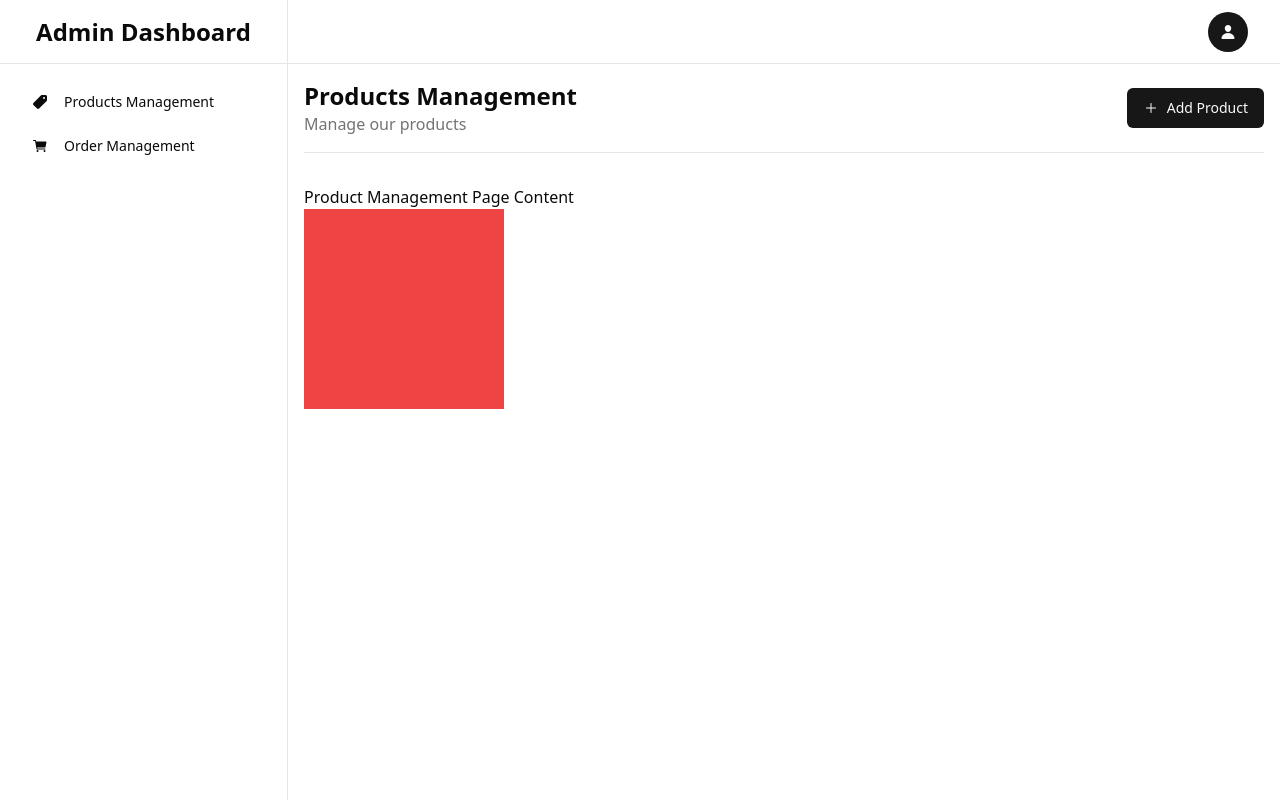
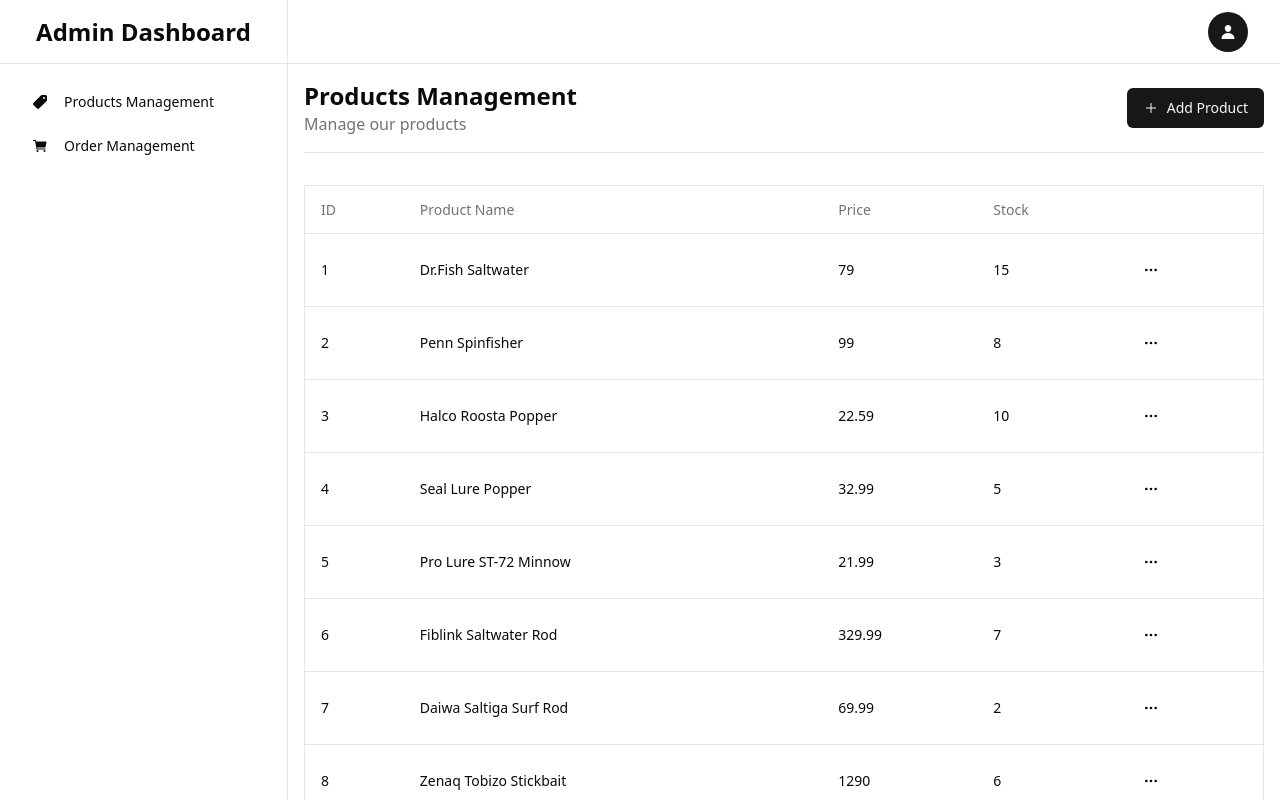
Before and after one commit to GarryAma/react-redux-practice, a React (Vite) app: page /admin/products in a window 1280 px wide. Shown: the top 800 px of the page. Built offline with nearby package versions, Linux system fonts and the light colour scheme; data requests are answered from the project's data file.

Commit message:
adding product table done

```diff
--- a/src/App.jsx
+++ b/src/App.jsx
@@ -11,6 +11,7 @@
 
 function App() {
   const { pathname } = useLocation();
+  // console.log(pathname);
   return (
     <>
       {!pathname.startsWith("/admin") ? <Header /> : null}
--- a/src/components/layout/AdminLayout.jsx
+++ b/src/components/layout/AdminLayout.jsx
@@ -1,6 +1,7 @@
 import React from "react";
 import { Button } from "../ui/button";
 import { IoAdd, IoCart, IoPerson, IoPricetag } from "react-icons/io5";
+import { useLocation } from "react-router-dom";
 
 const SideBarItem = (props) => {
   const { icon, text } = props;
--- a/src/components/pages/admin/ProductManagementPage.jsx
+++ b/src/components/pages/admin/ProductManagementPage.jsx
@@ -1,11 +1,39 @@
 import { AdminLayout } from "@/components/layout/AdminLayout";
 import { Button } from "@/components/ui/button";
-import React from "react";
+import {
+  Table,
+  TableBody,
+  TableCell,
+  TableHead,
+  TableHeader,
+  TableRow,
+} from "@/components/ui/table";
+import { axiosInstance } from "@/lib/axios";
+import { Ellipsis } from "lucide-react";
+import React, { useEffect, useState } from "react";
 import { IoAdd } from "react-icons/io5";
 
 export const ProductManagementPage = () => {
+  const [products, setProducts] = useState([]);
+
+  const fetchProducts = async () => {
+    try {
+      const response = await axiosInstance.get("/products");
+      setProducts(response.data);
+    } catch (error) {
+      console.log(error.message);
+    }
+  };
+
+  useEffect(() => {
+    console.log("di useEffect jalan");
+    fetchProducts();
+  }, []);
+
   return (
-    <div>
+    <>
+      {console.log(products)}
+      {console.log("di return jsx jalan")}
       <AdminLayout
         title="Products Management"
         description="Manage our products"
@@ -16,9 +44,44 @@
           </Button>
         }
       >
-        <h1>Product Management Page Content</h1>
-        <div className="w-[200px] h-[200px] bg-red-500"></div>
+        <Table className="p-2 border border-collapse rounded-md">
+          {console.log("inside table jalan")}
+          {console.log(products)}
+          <TableHeader>
+            <TableRow>
+              <TableHead>ID</TableHead>
+              <TableHead>Product Name</TableHead>
+              <TableHead>Price</TableHead>
+              <TableHead>Stock</TableHead>
+              <TableHead> </TableHead>
+            </TableRow>
+          </TableHeader>
+          <TableBody>
+            {console.log(products)}
+            {console.log(products)}
+            {products.map((singleProduct) => {
+              console.log(singleProduct);
+              const { id, name, price, stock } = singleProduct;
+              console.log(id);
+
+              return (
+                <TableRow>
+                  <TableCell>{id}</TableCell>
+                  <TableCell>{name}</TableCell>
+                  <TableCell>{price}</TableCell>
+                  <TableCell>{stock}</TableCell>
+                  <TableCell>
+                    <Button variant="ghost" size="icon">
+                      <Ellipsis className="w-4 h-4" />
+                    </Button>
+                  </TableCell>
+                </TableRow>
+              );
+            })}
+            {[1, 2, 3].map((single) => console.log(single))}
+          </TableBody>
+        </Table>
       </AdminLayout>
-    </div>
+    </>
   );
 };
--- /dev/null
+++ b/src/components/ui/table.jsx
@@ -0,0 +1,83 @@
+import * as React from "react"
+
+import { cn } from "@/lib/utils"
+
+const Table = React.forwardRef(({ className, ...props }, ref) => (
+  <div className="relative w-full overflow-auto">
+    <table
+      ref={ref}
+      className={cn("w-full caption-bottom text-sm", className)}
+      {...props} />
+  </div>
+))
+Table.displayName = "Table"
+
+const TableHeader = React.forwardRef(({ className, ...props }, ref) => (
+  <thead ref={ref} className={cn("[&_tr]:border-b", className)} {...props} />
+))
+TableHeader.displayName = "TableHeader"
+
+const TableBody = React.forwardRef(({ className, ...props }, ref) => (
+  <tbody
+    ref={ref}
+    className={cn("[&_tr:last-child]:border-0", className)}
+    {...props} />
+))
+TableBody.displayName = "TableBody"
+
+const TableFooter = React.forwardRef(({ className, ...props }, ref) => (
+  <tfoot
+    ref={ref}
+    className={cn("border-t bg-muted/50 font-medium [&>tr]:last:border-b-0", className)}
+    {...props} />
+))
+TableFooter.displayName = "TableFooter"
+
+const TableRow = React.forwardRef(({ className, ...props }, ref) => (
+  <tr
+    ref={ref}
+    className={cn(
+      "border-b transition-colors hover:bg-muted/50 data-[state=selected]:bg-muted",
+      className
+    )}
+    {...props} />
+))
+TableRow.displayName = "TableRow"
+
+const TableHead = React.forwardRef(({ className, ...props }, ref) => (
+  <th
+    ref={ref}
+    className={cn(
+      "h-12 px-4 text-left align-middle font-medium text-muted-foreground [&:has([role=checkbox])]:pr-0",
+      className
+    )}
+    {...props} />
+))
+TableHead.displayName = "TableHead"
+
+const TableCell = React.forwardRef(({ className, ...props }, ref) => (
+  <td
+    ref={ref}
+    className={cn("p-4 align-middle [&:has([role=checkbox])]:pr-0", className)}
+    {...props} />
+))
+TableCell.displayName = "TableCell"
+
+const TableCaption = React.forwardRef(({ className, ...props }, ref) => (
+  <caption
+    ref={ref}
+    className={cn("mt-4 text-sm text-muted-foreground", className)}
+    {...props} />
+))
+TableCaption.displayName = "TableCaption"
+
+export {
+  Table,
+  TableHeader,
+  TableBody,
+  TableFooter,
+  TableHead,
+  TableRow,
+  TableCell,
+  TableCaption,
+}
```
